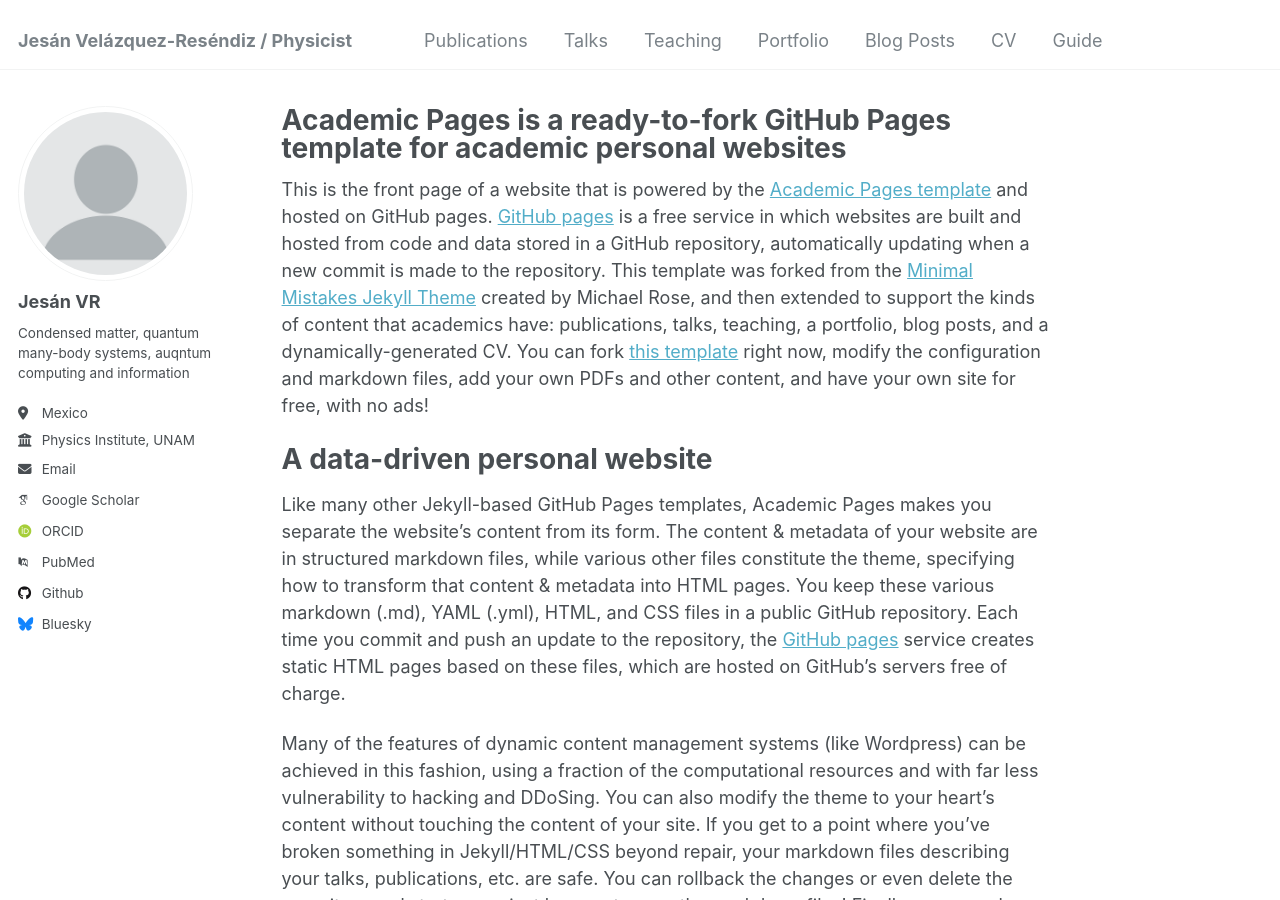
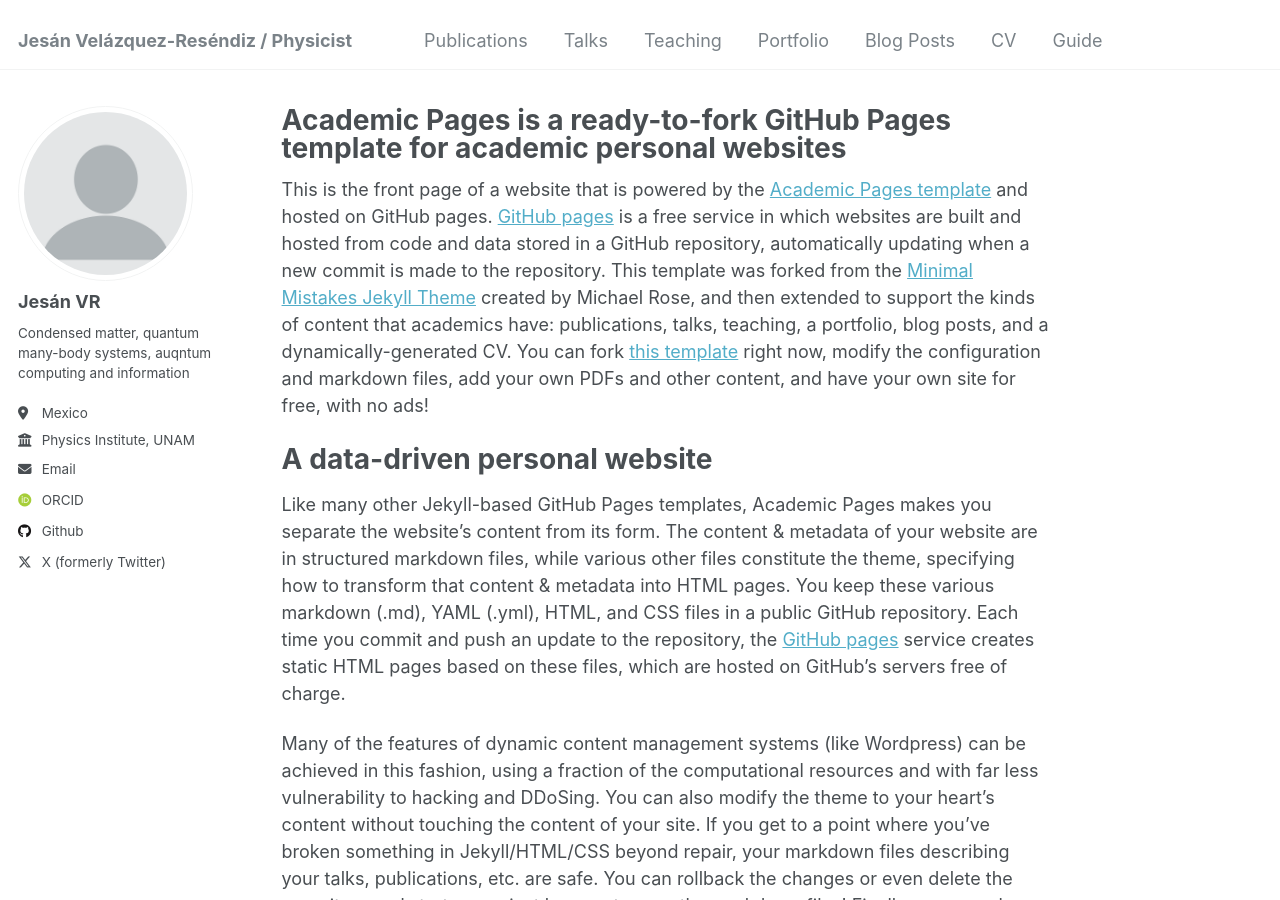
Before and after one commit to jesan-velazquez-resendiz/jesan-velazquez-resendiz.github.io, a Jekyll site: the page built from _pages/about.md, in a window 1280 px wide and 900 px high. Built offline with Jekyll 4.4.1, drawn with Linux system fonts in a browser that asks for light colours; some web fonts are replaced; some of the changed lines change nothing that is shown.

Commit message:
change config for my links

```diff
--- a/_config.yml
+++ b/_config.yml
@@ -32,11 +32,11 @@
 
   # Academic websites
   arxiv            : # URL - Update with the correct link to your profile
-  googlescholar    : "https://scholar.google.com/citations?user=PS_CX0AAAAAJ"
+  googlescholar    : # URL
   impactstory      : # URL
-  orcid            : "http://orcid.org/yourorcidurl"
+  orcid            : "https://orcid.org/0009-0002-6162-8064"
   semantic         : # URL
-  pubmed           : "https://www.ncbi.nlm.nih.gov/pubmed/?term=john+snow"
+  pubmed           : # URL
   researchgate     : # URL
   scopus           : # URL
 
@@ -44,12 +44,12 @@
   bitbucket        : # Username - Update with your username on the site
   codepen          : # Username
   dribbble         : # Username
-  github           : "academicpages"
+  github           : "https://github.com/jesan-velazquez-resendiz"
   kaggle           : # Username
   stackoverflow    : # User number or user number and name (i.e., use "1" or "1/jeff-atwood")
 
   # Social media
-  bluesky          : "bsky.app" # Replace this with you Bluesky username
+  bluesky          : # Replace this with you Bluesky username
   facebook         : # Username
   flickr           : # Username
   foursquare       : # Username
@@ -66,7 +66,7 @@
   steam            : # Username
   telegram         : # URL
   tumblr           : # Username
-  twitter          : # Username for X / Twitter
+  twitter          : "@jesan_vresendiz"# Username for X / Twitter
   vine             : # Username
   weibo            : # Username
   wikipedia        : # Username
```
